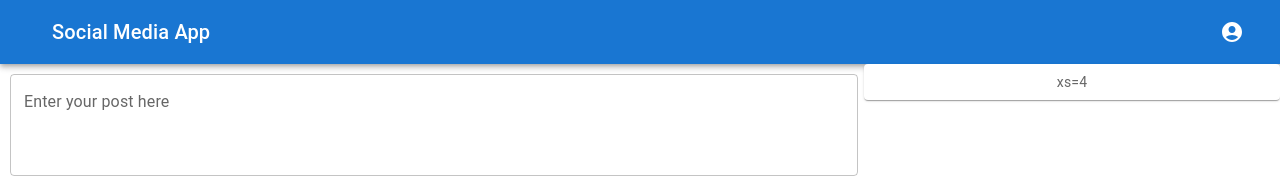
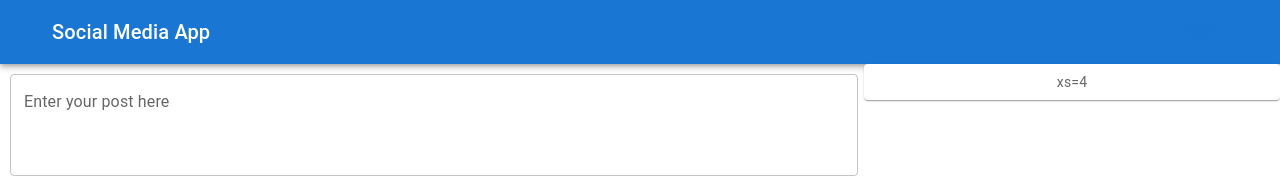
Before and after one commit to suhasbhairav/reactjs-projects-and-clones, a React (Create React App) app in the folder social-media-app/: page / in a window 1280 px wide. Shown: the top 178 px of the page. Built offline with nearby package versions, Linux system fonts and the light colour scheme.

Commit message:
added google auth login

```diff
--- a/social-media-app/package.json
+++ b/social-media-app/package.json
@@ -7,12 +7,15 @@
     "@emotion/styled": "^11.10.5",
     "@mui/icons-material": "^5.11.0",
     "@mui/material": "^5.11.4",
+    "@react-oauth/google": "^0.5.1",
     "@testing-library/jest-dom": "^5.16.5",
     "@testing-library/react": "^13.4.0",
     "@testing-library/user-event": "^13.5.0",
     "axios": "^1.2.2",
+    "next-auth": "^4.18.8",
     "react": "^18.2.0",
     "react-dom": "^18.2.0",
+    "react-google-login": "^5.2.2",
     "react-redux": "^8.0.5",
     "react-scripts": "5.0.1",
     "web-vitals": "^2.1.4"
--- a/social-media-app/src/App.js
+++ b/social-media-app/src/App.js
@@ -3,14 +3,15 @@ import './App.css';
 import MainAppBar from './MainAppBar';
 import HomePage from './HomePage';
 import Posts from './Posts';
-
+import { GoogleOAuthProvider } from '@react-oauth/google';
+const GOOGLE_ID = "1059202553892-1uqf8lddnp1jefmetq5cirq1ba934ntc.apps.googleusercontent.com";
 function App() {
   return (
-    <>
+    <GoogleOAuthProvider clientId={GOOGLE_ID}>
     <MainAppBar />
-    <HomePage />
+    <HomePage  />
     <Posts />
-    </>
+    </GoogleOAuthProvider>
   );
 }
 
--- a/social-media-app/src/HomePage.js
+++ b/social-media-app/src/HomePage.js
@@ -16,8 +16,10 @@ const Item = styled(Paper)(({ theme }) => ({
   }));
 
 const HomePage = () => {
+
     return (
         <Box sx={{ flexGrow: 1 }}>
+
           <Grid container spacing={2}>
             <Grid item xs={8}>
             <Grid container spacing={2}>
--- /dev/null
+++ b/social-media-app/src/Login.js
@@ -0,0 +1,26 @@
+import React from 'react'
+import { GoogleLogin } from '@react-oauth/google';
+
+
+const GOOGLE_ID = "1059202553892-1uqf8lddnp1jefmetq5cirq1ba934ntc.apps.googleusercontent.com";
+
+const Login = () => {
+  const loginSuccess = (result) => {
+    console.log(result);
+  };
+  const loginFailure = (result) => {
+    console.log(result);
+  };
+
+  return (
+    <GoogleLogin
+    clientId={GOOGLE_ID}
+    onSuccess={loginSuccess}
+    onError={loginFailure}
+    text="signin"
+
+    />
+  )
+}
+
+export default Login
--- /dev/null
+++ b/social-media-app/src/Logout.js
@@ -0,0 +1,16 @@
+import React from 'react'
+import { googleLogout } from '@react-oauth/google';
+import { Button } from '@mui/material';
+
+const GOOGLE_ID = "1059202553892-1uqf8lddnp1jefmetq5cirq1ba934ntc.apps.googleusercontent.com";
+
+const Logout = () => {
+    const logoutSuccess = () => {
+        googleLogout();
+    };
+  return (
+    <Button onClick={logoutSuccess}>Sign Out</Button>
+  )
+}
+
+export default Logout
--- a/social-media-app/src/MainAppBar.js
+++ b/social-media-app/src/MainAppBar.js
@@ -11,7 +11,8 @@ import FormControlLabel from '@mui/material/FormControlLabel';
 import FormGroup from '@mui/material/FormGroup';
 import MenuItem from '@mui/material/MenuItem';
 import Menu from '@mui/material/Menu';
-
+import Login from './Login';
+import Logout from './Logout';
 const MainAppBar = () => {
   return (
     <Box sx={{ flexGrow: 1 }}>
@@ -29,17 +30,8 @@ const MainAppBar = () => {
             Social Media App
           </Typography>
 
-            <div>
-              <IconButton
-                size="large"
-                aria-label="account of current user"
-                aria-controls="menu-appbar"
-                aria-haspopup="true"
-                color="inherit"
-              >
-                <AccountCircle />
-              </IconButton>
-            </div>
+              <Login />
+              <Logout />
 
         </Toolbar>
       </AppBar>
```
Also changed, not shown: 1 other file (tests, documents, lock files or other folders).
